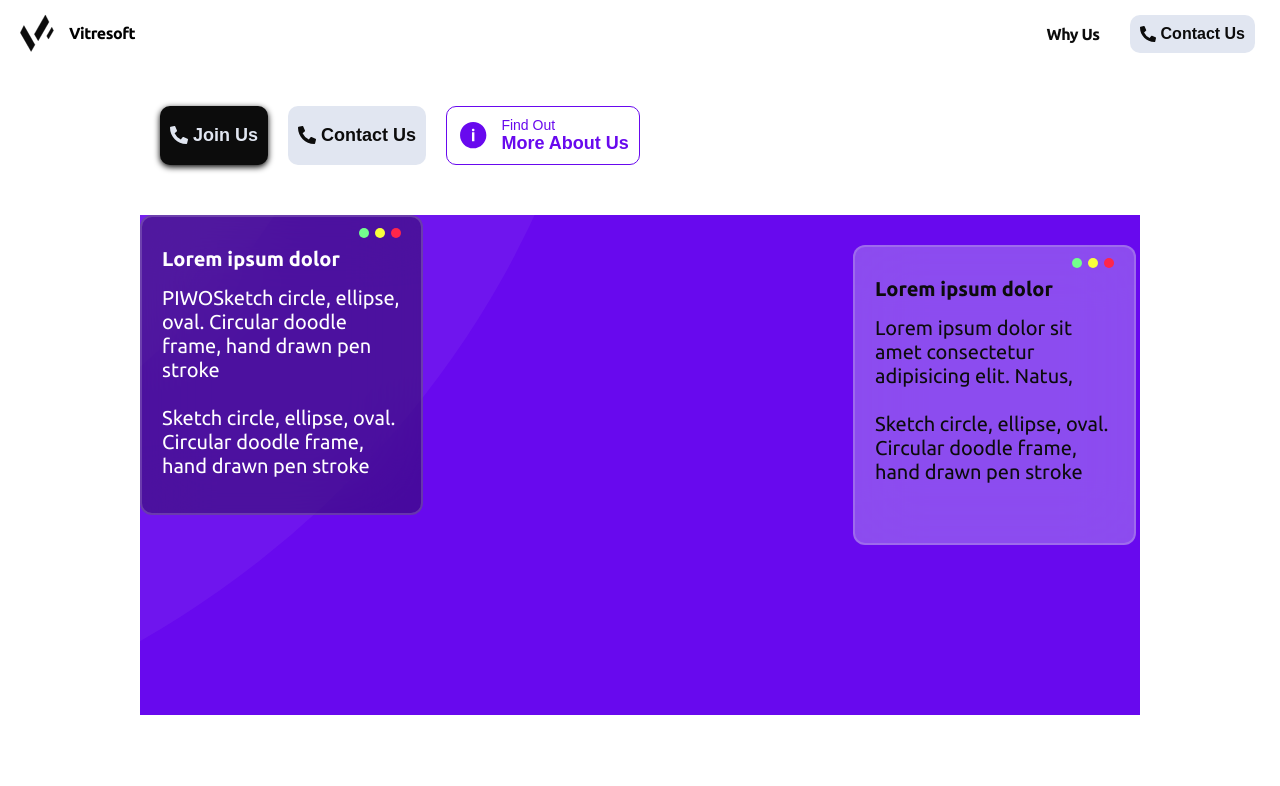
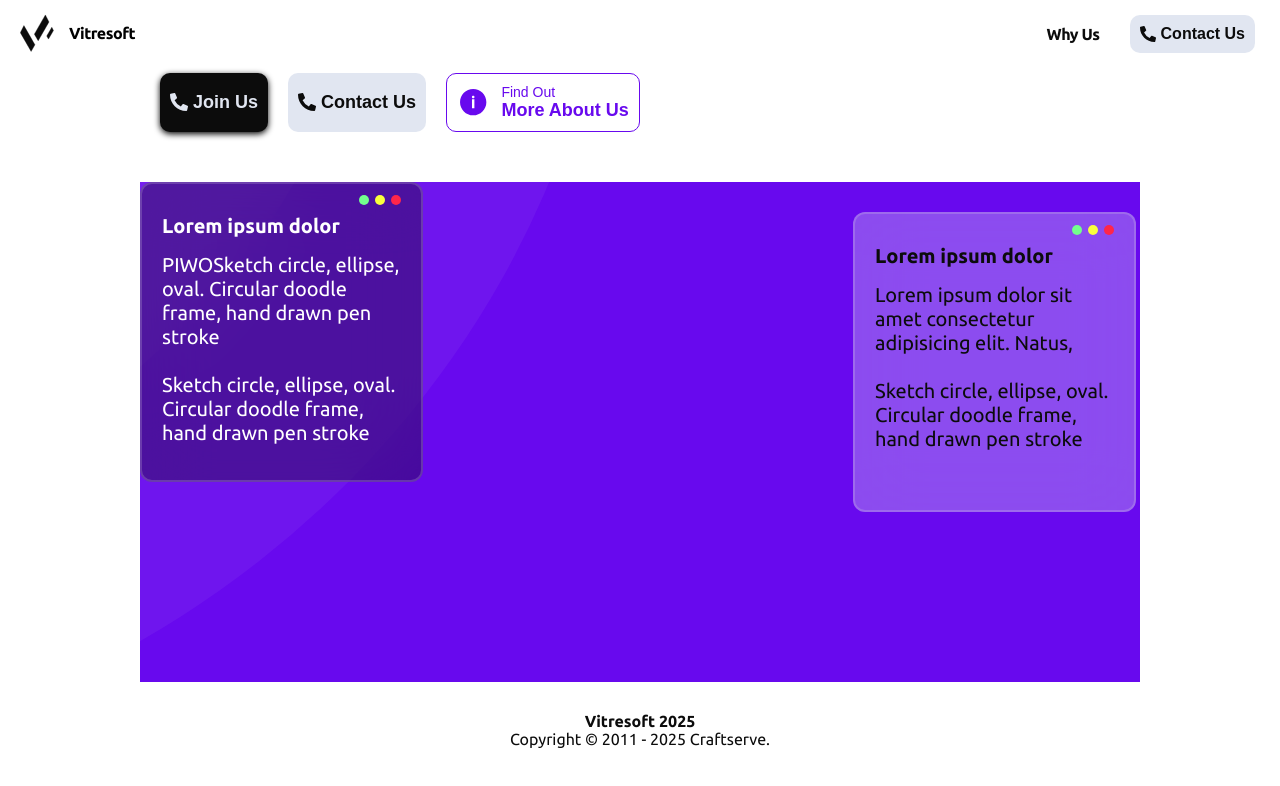
Before and after one commit to Craftserve/agency, a React (Vite) app: page / in a window 1280 px wide. Shown: the top 786 px of the page. Built offline with nearby package versions, Linux system fonts and the light colour scheme; a web font is replaced by a local one.

Commit message:
feature: added footer

```diff
--- a/src/screens/HeroScreen/index.tsx
+++ b/src/screens/HeroScreen/index.tsx
@@ -53,6 +53,10 @@ const HeroScreen = () => {
                             Sketch circle, ellipse, oval. Circular doodle frame, hand drawn pen stroke
                         </Card>
                     </ImageWrapper>
+                    <Box display="flex" direction="column" justifyContent="center" alignItems="center">
+                        <span style={{fontWeight: 700, color: "rgba(12,12,12,1)"}}>Vitresoft 2025</span>
+                        <span style={{fontWeight: 400, color: "rgba(12,12,12,1)"}}>Copyright © 2011 - 2025 Craftserve.</span>
+                    </Box>
                 </Box>
             </Layout>
         </>
```
